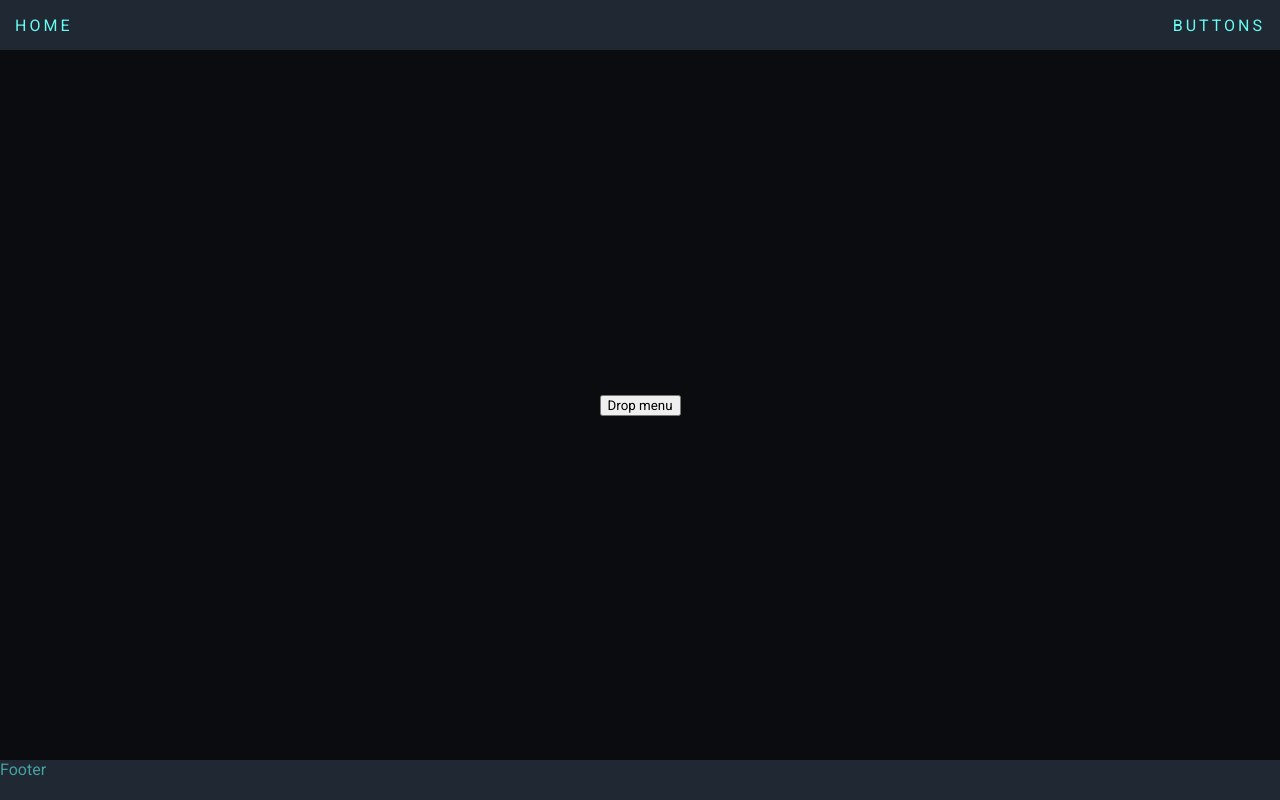
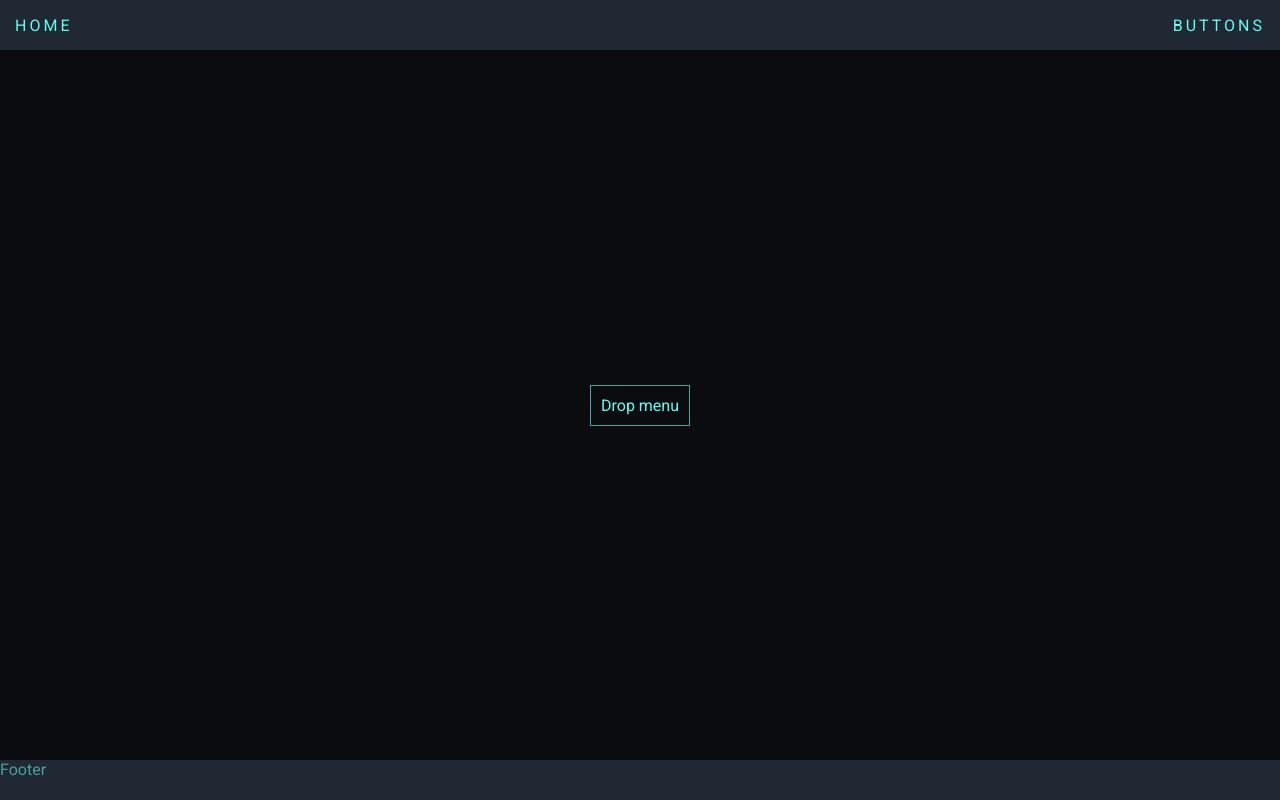
Before and after one commit to kikita13/NextJS, a Next.js app: page /buttons in a window 1280 px wide. Built offline with nearby package versions, Linux system fonts and the light colour scheme.

Commit message:
fix drop down

```diff
--- a/components/Buttons/DropDown/DropDown.jsx
+++ b/components/Buttons/DropDown/DropDown.jsx
@@ -7,10 +7,12 @@ export const DropDown = (props) => {
   const [isOpen, setIsOpen] = useState(false);
   return (
     <div className={styles.container}>
+      <div className={styles.content}>
       <button onClick={() => {setIsOpen(current => !current)}} className={styles.button}>
-        click me!
+        Click me!
+      </button>
         <DropMenu className={styles.none} isOpen={isOpen} setIsOpen={setIsOpen}/>
-      </button>
+      </div>
     </div>
   );
 };
--- a/styles/Buttons.module.css
+++ b/styles/Buttons.module.css
@@ -7,5 +7,14 @@
 }
 
 .button {
+  position: relative;
+  color: var(--text-primary-color);
+  background-color: var(--bg-color);
+  border: 1px solid var(--text-secondary-color);
+  padding: 10px;
+  font-size: 16px;
+}
 
+.button:hover {
+  background-color: var(--primary-color);
 }
--- a/styles/DropDown/DropDown.module.css
+++ b/styles/DropDown/DropDown.module.css
@@ -4,6 +4,10 @@
   display: flex;
   justify-content: center;
   align-items: center;
+}
+
+.content {
+  position: relative;
 }
 
 .button {
```
Also changed, not shown: styles/DropDown/DropMenu.module.css (+4 -6 lines).
